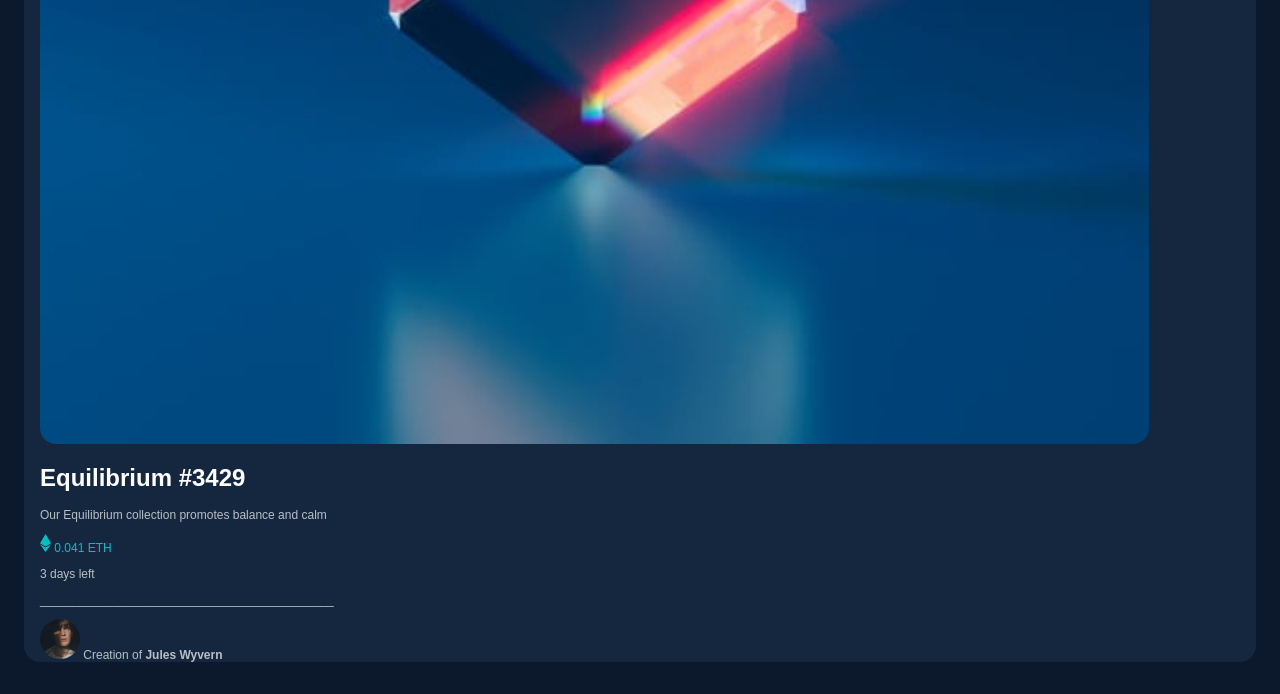
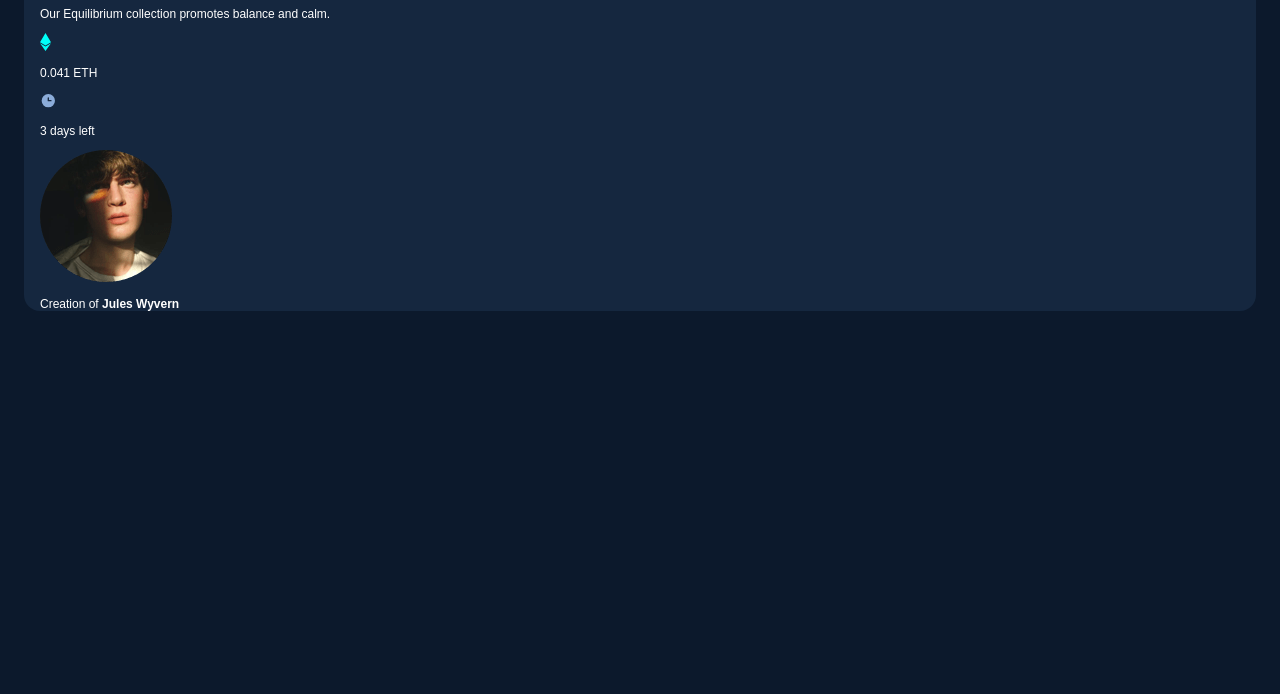
Before and after one commit to erickrost/nft_preview_card, a plain HTML site: page index.html in a window 1280 px wide. Shown: the part 745-1439 px from the top of the page. After the commit the page ends 1088 px from the top, so only its background shows below. Drawn offline with Linux system fonts and the light colour scheme.

Commit message:
att joao help

```diff
--- a/index.html
+++ b/index.html
@@ -1,5 +1,6 @@
 <!DOCTYPE html>
 <html lang="en">
+
 <head>
     <meta charset="UTF-8">
     <meta http-equiv="X-UA-Compatible" content="IE=edge">
@@ -8,29 +9,32 @@
     <link rel="stylesheet" href="index.css">
     <title>NFT Preview Card</title>
 </head>
+
 <body>
-   <div class="Card">
-        <img class="main-image" src="image-equilibrium.jpg" alt="NFT">
-        <div class="content">
-            <h1 class="title">Equilibrium #3429</h1>
-            <div class="lowcontent">
-                <p>Our Equilibrium collection promotes balance and calm</p>
-                <div class="caralho">
-                     <span>
-                         <p>
-                             <img class="ethereum" src="icon-ethereum.svg"> 0.041 ETH </p>
-                     </span>
-                     <span1>
-                         <p>3 days left</p>
+    <div class="Card">
+        <img class="card-image" src="image-equilibrium.jpg" alt="NFT">
+        <div class="card-wrapper">
+            <h1 class="card-title">Equilibrium #3429</h1>
+            <div class="content">
+                <p class="content-title">Our Equilibrium collection promotes balance and calm.</p>
+                <div class="content-infos">
+                    <div class="infos-price">
+                        <img src="icon-ethereum.svg" class="infos-price-icon">
+                        <p class="infos-price-value">0.041 ETH</p>
+                    </div>
+                    <div class="info-date">
+                        <img src="icon-clock.svg" class="infos-date-icon">
+                        <p>3 days left</p>
+                    </div>
                 </div>
-                <div class="created">
-                    <p>____________________________________________</p>
-                    <p>
-                        <img class="avatar-img" src="image-avatar.png" alt="avatar">
-                          Creation of <strong>Jules Wyvern</strong> </p>
-                    </div>
+                <div class="infos-created">
+                    <img src="image-avatar.png" class="vscodinho" alt="avatar">
+                    <p class="viadinho">Creation of <strong class="viadinho-bruno">Jules Wyvern</strong>
+                    </p>
+                </div>
             </div>
         </div>
     </div>
 </body>
+
 </html>
```
Also changed, not shown: icon-clock.svg (renamed from images/icon-clock.svg), icon-view.svg (renamed from images/icon-view.svg).
